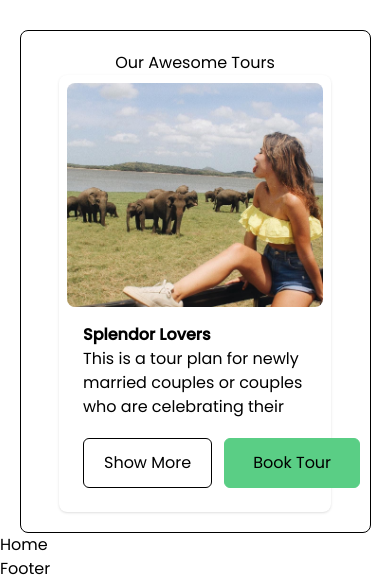
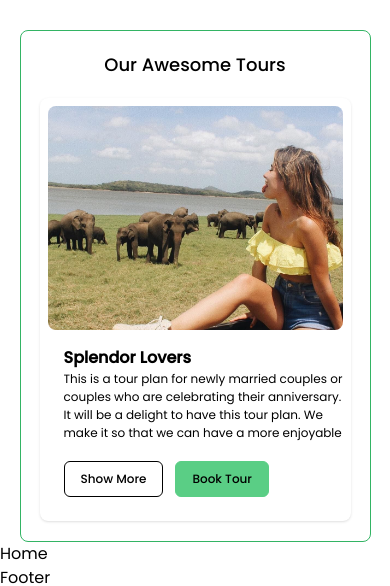
Before and after one commit to PraveenAththanayake/Tour-Web, a Next.js app: page / in a window 390 px wide. Shown: the part 640-1226 px from the top of the page. Built offline with nearby package versions, Linux system fonts and the light colour scheme.

Commit message:
Changed the structure of the tour section

```diff
--- a/components/LandingPage/OurTours.tsx
+++ b/components/LandingPage/OurTours.tsx
@@ -9,11 +9,11 @@ const OurTours = () => {
   const handleToggle = () => setShow(!show);
   return (
     <div className="mx-auto mt-8 w-[90vw]">
-      <div className="border border-black rounded-lg flexCenter flex-col p-5">
-        <h1>Our Awesome Tours</h1>
-        <div className="w-[80vw]">
+      <div className="border border-green-500 rounded-lg flexCenter flex-col p-5">
+        <h1 className="text-[18px] font-medium mb-5">Our Awesome Tours</h1>
+        <div className="w-[90vw]">
           <div className="mx-auto px-5">
-            <div className="flex flex-col md:flex-row cursor-pointer rounded-lg bg-white p-2 shadow duration-150 hover:shadow-md">
+            <div className="flex flex-col md:flex-row rounded-lg bg-white p-2 shadow duration-150 hover:shadow-md">
               <img
                 className="w-full rounded-lg object-cover object-center max-w-xs h-56"
                 src="/assets/images/Minneriya.jpg"
@@ -21,7 +21,11 @@ const OurTours = () => {
               />
               <div className="my-4 pl-4">
                 <h3 className="font-bold">Splendor Lovers</h3>
-                <Collapse startingHeight={75} in={show}>
+                <Collapse
+                  startingHeight={75}
+                  in={show}
+                  className="text-[12px] md:text-[16px]"
+                >
                   This is a tour plan for newly married couples or couples who
                   are celebrating their anniversary. It will be a delight to
                   have this tour plan. We make it so that we can have a more
@@ -37,14 +41,14 @@ const OurTours = () => {
                     size="sm"
                     onClick={handleToggle}
                     mt="1rem"
-                    className="border border-black hover:bg-black hover:text-white duration-150 py-3 px-5 rounded-md"
+                    className="text-[12px] md:text-[16px] border border-black hover:bg-black hover:text-white duration-150 py-2 px-4 md:py-3 md:px-7 rounded-md font-medium"
                   >
                     Show {show ? "Less" : "More"}
                   </Button>
                   <Button
                     size="sm"
                     mt="1rem"
-                    className="bg-green-400 hover:bg-white border border-green-400 duration-150 py-3 px-7 rounded-md"
+                    className="text-[12px] md:text-[16px] bg-green-400 hover:bg-white border border-green-400 duration-150 py-2 px-4 md:py-3 md:px-7 rounded-md font-medium"
                   >
                     Book Tour
                   </Button>
```
